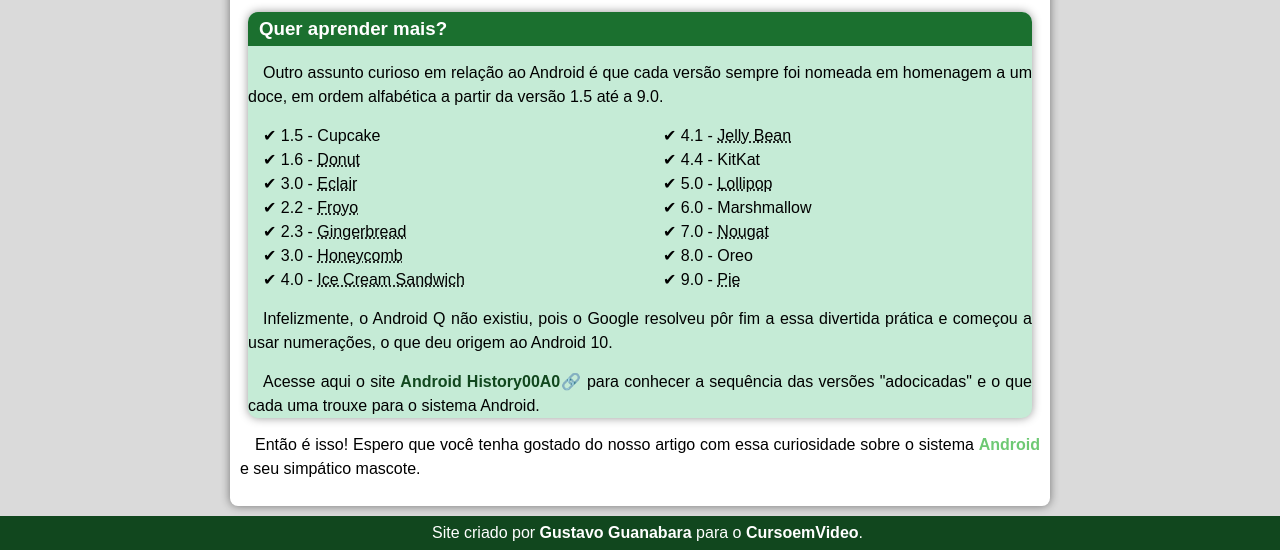
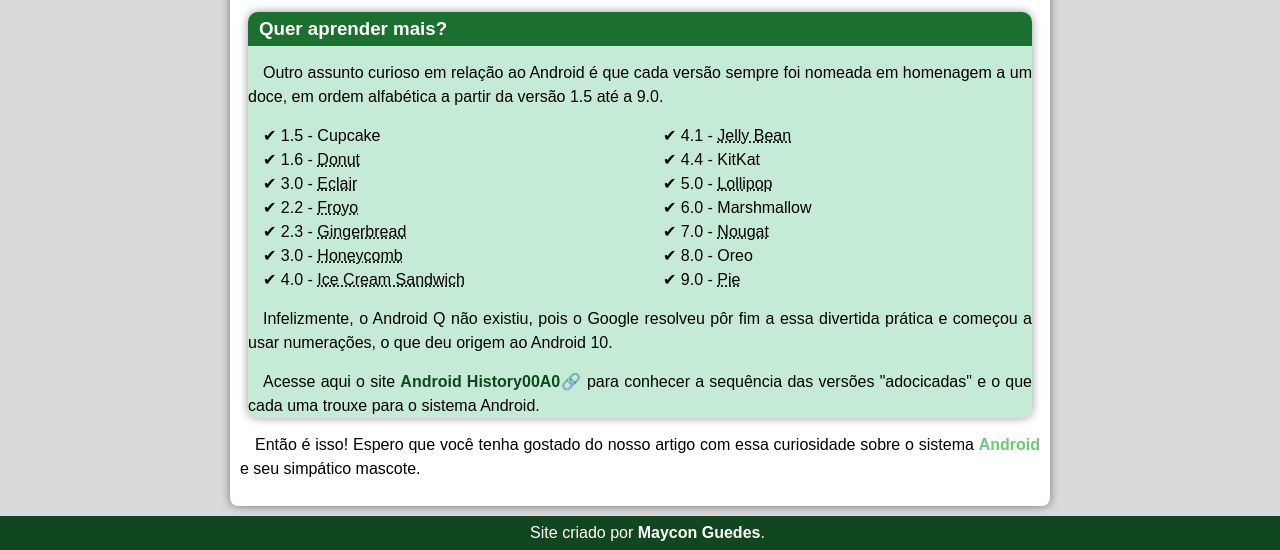
Before and after one commit to MayconG/projeto-android, a plain HTML site: page index.html in a window 1280 px wide. Shown: the part 2173-2723 px from the top of the page. Drawn offline with Linux system fonts and the light colour scheme.

Commit message:
Update index.html

```diff
--- a/index.html
+++ b/index.html
@@ -94,6 +94,6 @@
             <p>Então é isso! Espero que você tenha gostado do nosso artigo com essa curiosidade sobre o sistema <strong class="importante">Android</strong> e seu simpático mascote.</p>
         </article>
     </main>
-    <footer>Site criado por <a href="https://gustavoguanabara.github.io" target="_blank">Gustavo Guanabara</a> para o <a href="https://www.youtube.com/cursoemvideo" target="_blank">CursoemVideo</a>.</footer>
+    <footer>Site criado por <a href="https://www.instagram.com/maycon._guedes/" target="_blank">Maycon Guedes</a>.</footer>
 </body>
 </html>
```
